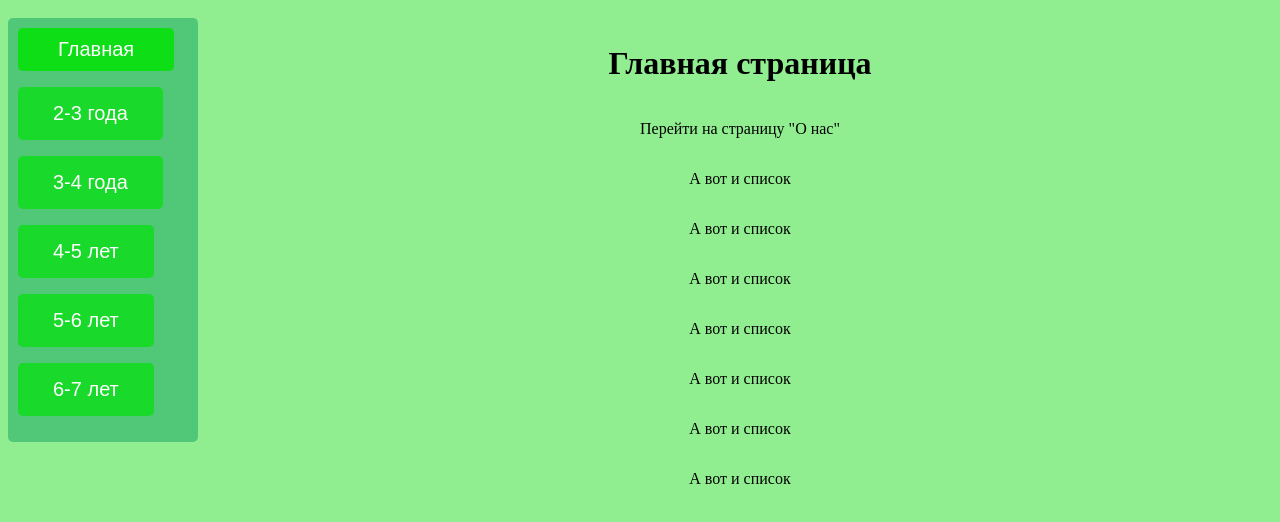
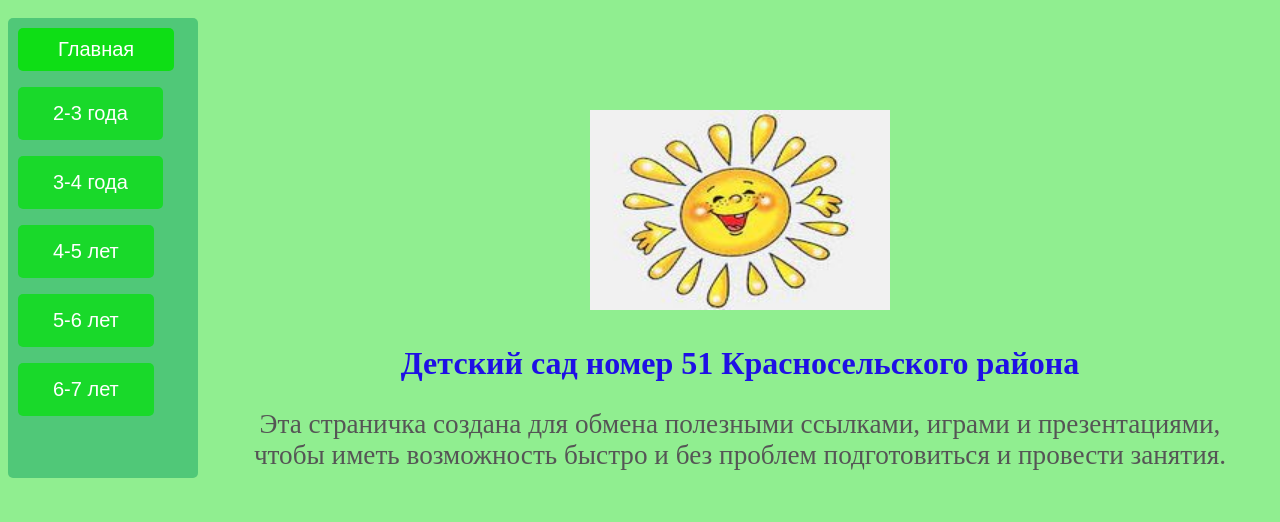
Before and after one commit to EdikPrudnikov/Prudnikov_4218, a Vue app: page / in a window 1280 px wide. Shown: the top 522 px of the page. Built offline with nearby package versions, Linux system fonts and the light colour scheme.

Commit message:
my changes

```diff
--- a/src/components/Button1.vue
+++ b/src/components/Button1.vue
@@ -4,7 +4,7 @@
     <p>Здесь будет информация о играх.</p>
     <button @click="goToButtonGame2_3" class="custom4-button">Игры</button>
     <button @click="goToButtonPPT2_3" class="custom4-button">Презентации</button>
-    <button @click="goToButtonDOCX2_3" class="custom4-button">Текст</button>
+    <button @click="goToButtonDOCX2_3" class="custom4-button">Сценарий</button>
   </div>
 </template>
 
--- a/src/components/Button2.vue
+++ b/src/components/Button2.vue
@@ -4,7 +4,7 @@
     <p>Здесь будет информация о играх.</p>
     <button @click="goToButtonGame3_4" class="custom4-button">Игры</button>
     <button @click="goToButtonPPT3_4" class="custom4-button">Презентации</button>
-    <button @click="goToButtonDOCX3_4" class="custom4-button">Текст</button>
+    <button @click="goToButtonDOCX3_4" class="custom4-button">Сценарий</button>
   </div>
 </template>
 
--- a/src/components/Main.vue
+++ b/src/components/Main.vue
@@ -38,6 +38,7 @@
 
   <style scoped>
   .sidebar {
+    height: 55vh; /* Фиксированная высота на весь экран */
     width: 170px; /* Ширина боковой панели */
     background-color: #50c878; /* Цвет фона */
     padding: 10px; /* Отступы внутри панели */
--- a/src/components/components_button/side_page/Button3.vue
+++ b/src/components/components_button/side_page/Button3.vue
@@ -4,7 +4,7 @@
       <p>Здесь будет информация о 4-5.</p>
       <button @click="goToButtonGame4_5" class="custom4-button">Игры</button>
     <button @click="goToButtonPPT4_5" class="custom4-button">Презентации</button>
-    <button @click="goToButtonDOCX4_5" class="custom4-button">Текст</button>
+    <button @click="goToButtonDOCX4_5" class="custom4-button">Сценарий</button>
     </div>
 </template>
 
@@ -19,7 +19,7 @@ export default {
       this.$router.push('/ButtonPPT4_5'); // переход на страницу "презентации"
     },
     goToButtonDOCX4_5() {
-      this.$router.push('/ButtonDOCX4_5'); // переход на страницу "презентации"
+      this.$router.push('/ButtonDOCX4_5'); // переход на страницу "Сценарий"
     },
   }
 };
--- a/src/components/components_button/side_page/Button4.vue
+++ b/src/components/components_button/side_page/Button4.vue
@@ -4,7 +4,7 @@
       <p>Здесь будет информация о 5-6.</p>
       <button @click="goToButtonGame4_5" class="custom4-button">Игры</button>
     <button @click="goToButtonPPT4_5" class="custom4-button">Презентации</button>
-    <button @click="goToButtonDOCX4_5" class="custom4-button">Текст</button>
+    <button @click="goToButtonDOCX4_5" class="custom4-button">Сценарий</button>
     </div>
 </template>
 
--- a/src/components/components_button/side_page/Button5.vue
+++ b/src/components/components_button/side_page/Button5.vue
@@ -4,7 +4,7 @@
       <p>Здесь будет информация о 6-7.</p>
       <button @click="goToButtonGame6_7" class="custom4-button">Игры</button>
     <button @click="goToButtonPPT6_7" class="custom4-button">Презентации</button>
-    <button @click="goToButtonDOCX6_7" class="custom4-button">Текст</button>
+    <button @click="goToButtonDOCX6_7" class="custom4-button">Сценарий</button>
     </div>
 </template>
 
--- a/src/views/Home.vue
+++ b/src/views/Home.vue
@@ -1,23 +1,48 @@
+
 <template>
-    <div class="container">
-    <h1>Главная страница</h1>
-
-    <p>Перейти на страницу "О нас"</p>
-    <p>А вот и список</p>
-    <p>А вот и список</p>
-    <p>А вот и список</p>
-    <p>А вот и список</p>
-    <p>А вот и список</p>
-    <p>А вот и список</p>
-    <p>А вот и список</p>
-
-
+  <div class="main-page">
+    <div class="content">
+      <img src="@/assets/солнце.png" alt="Описание изображения" class="image" /> <!-- Добавление изображения -->
+      <h1>Детский сад номер 51
+        Красносельского района</h1>
+      <p>Эта страничка создана для обмена полезными ссылками, играми и презентациями, чтобы иметь возможность быстро и без проблем подготовиться и провести занятия.</p>
+    </div>
   </div>
 </template>
 
 <script>
-
+export default {
+  name: 'MainPage',
+}
 </script>
 
 <style scoped>
+.main-page {
+  display: flex;
+  justify-content: center;
+  align-items: center;
+  height: 70vh;
+  flex-direction: column; /* Изменение направления на колонку для корректного размещения элементов */
+}
+
+.content {
+  text-align: center;
+  margin: 20px;
+}
+
+.image {
+  width: 300px; /* Ширина картинки */
+  height: 200px; /* Высота картинки */
+  margin-bottom: 10px; /* Отступ снизу для расстояния от текста */
+}
+
+h1 {
+  font-size: 2em;
+  color: #1e10e5;
+}
+
+p {
+  font-size: 1.7em;
+  color: #555;
+}
 </style>
```
Also changed, not shown: src/router.js (+5 -5 lines), src/assets/солнце.png (added).
